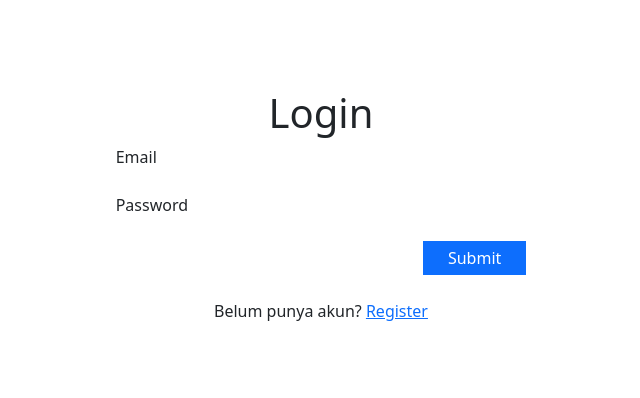
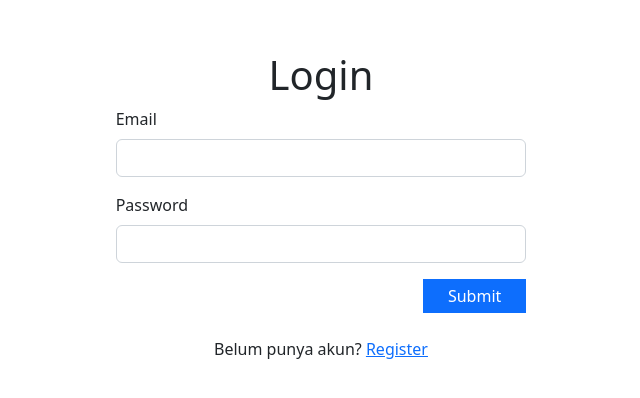
Before and after one commit to srmpandejlaki/story-app, a website built with webpack: page src/views/auth/login.html in a window 1280 px wide. Shown: the part 194-592 px from the top of the page, without its empty margins (319-959 px from the left). Built offline with nearby package versions, Linux system fonts and the light colour scheme.

Commit message:
kolom input sudah ada

```diff
--- /dev/null
+++ b/src/js/components/inputWithValidation.js
@@ -0,0 +1,57 @@
+import { html, nothing } from 'lit';
+import LitWithoutShadowDom from './base/LitWithoutShadowDom';
+
+class InputWithValidation extends LitWithoutShadowDom {
+  static properties = {
+    type: { type: String, reflect: true },
+    value: { type: String, reflect: true },
+    inputId: { type: String, reflect: true },
+
+    validFeedbackMessage: { type: String, reflect: true },
+    invalidFeedbackMessage: { type: String, reflect: true },
+
+    required: { type: Boolean, reflect: true },
+  };
+
+  constructor() {
+    super();
+    this._checkAvailabilityProperty();
+
+    this.type = 'text';
+    this.required = false;
+  }
+
+  _checkAvailabilityProperty() {
+    if (!this.hasAttribute('invalidFeedbackMessage')) {
+      throw new Error(
+          `Atribut "invalidFeedbackMessage" harus diterapkan pada elemen ${this.localName}`,
+      );
+    }
+  }
+
+  render() {
+    return html`
+      <input
+        id=${this.inputId || nothing}
+        class="form-control"
+        type=${this.type}
+        value=${this.value || nothing}
+        ?required=${this.required}
+        @input=${(e) => (this.value = e.target.value)}
+      />
+
+      ${this._validFeedbackTemplate()}
+      <div class="invalid-feedback">${this.invalidFeedbackMessage}</div>
+    `;
+  }
+
+  _validFeedbackTemplate() {
+    if (this.validFeedbackMessage) {
+      return html` <div class="valid-feedback">${this.validFeedbackMessage}</div> `;
+    }
+
+    return html``;
+  }
+}
+
+customElements.define('input-with-validation', InputWithValidation);
--- a/src/js/index.js
+++ b/src/js/index.js
@@ -10,6 +10,7 @@ import './components/infoDev';
 import './components/socialDev'
 import './components/itemPlaceholder';
 import './components/navLinkAuth';
+import './components/inputWithValidation';
 
 // Import pages
 import Dashboard from './pages/dashboard';
--- a/src/views/auth/login.html
+++ b/src/views/auth/login.html
@@ -16,8 +16,8 @@
               <div class="mb-3">
                 <label for="validationCustomRecordEmail" class="form-label">Email</label>
                 <input-with-validation
-                  type="text"
-                  inputId="validationCustomRecordEmail"
+                  type="email"
+                  inputId="validationCustomEmail"
                   invalidFeedbackMessage="Wajib diisi"
                   required
                 ></input-with-validation>
@@ -26,8 +26,8 @@
               <div class="mb-3">
                 <label for="validationCustomPassword" class="form-label">Password</label>
                 <input-with-validation
-                  type="password"
-                  inputId="validationCustomPassword"
+                  type="text"
+                  inputId="validationCustomRecordName"
                   invalidFeedbackMessage="Wajib diisi"
                   required
                 ></input-with-validation>
```
